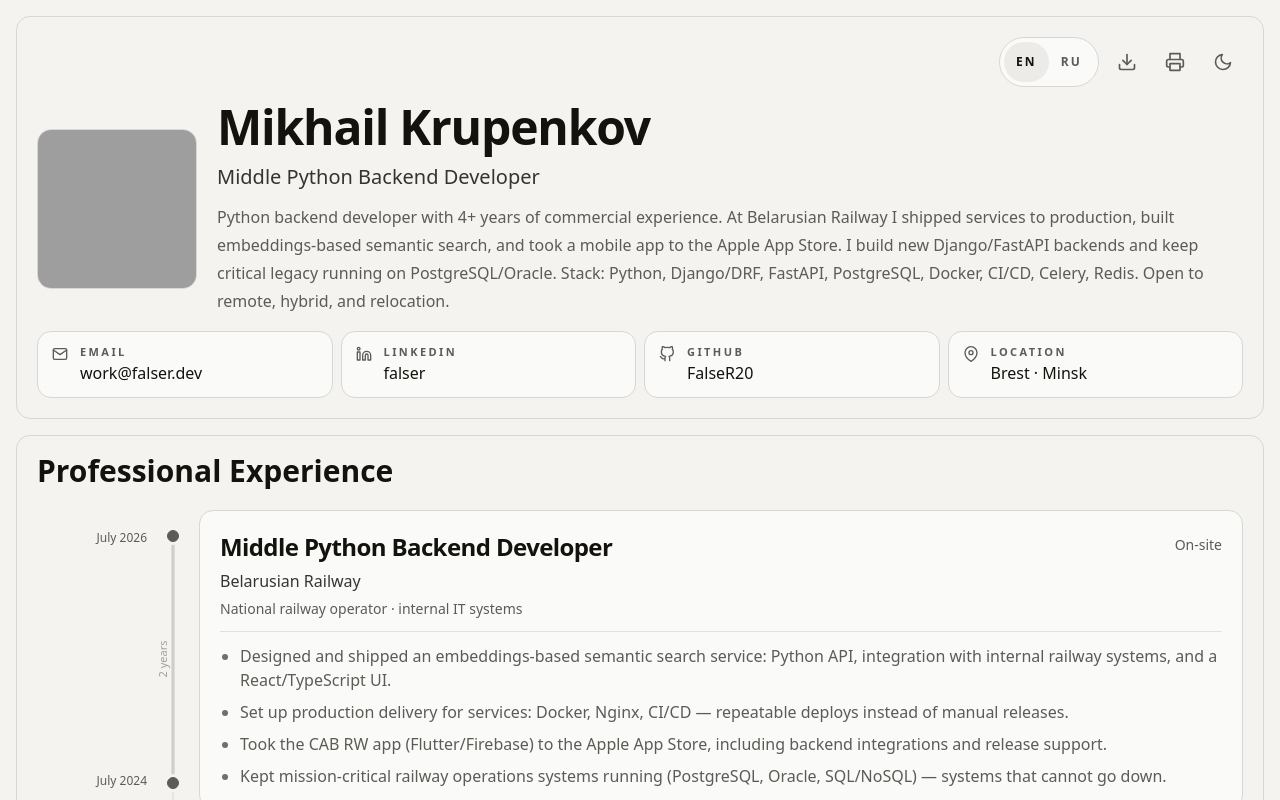
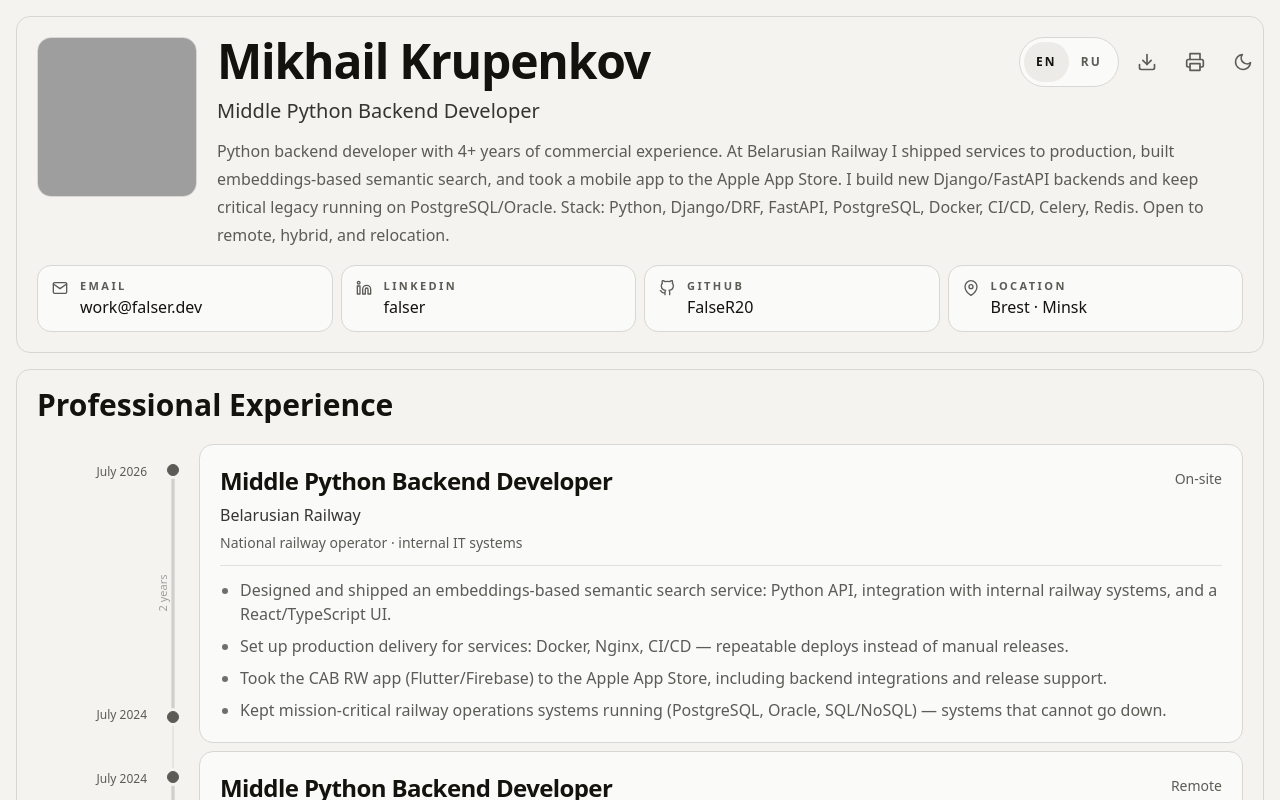
Before and after one commit to FalseR20/FalseR20.github.io, a React (Vite) app: page / in a window 1280 px wide. Shown: the top 800 px of the page. Built offline with nearby package versions, Linux system fonts and the light colour scheme; grey boxes are pictures that could not be loaded.

Commit message:
fix: remove empty space above the name

```diff
--- a/src/features/cv/components/ProfileSection.tsx
+++ b/src/features/cv/components/ProfileSection.tsx
@@ -68,9 +68,8 @@ export function ProfileSection({
 
   return (
     <Card>
-      <CardContent>
-        <VStack className="gap-3 sm:gap-4">
-          <div className="cv-print-hidden flex items-center justify-end gap-2">
+      <CardContent className="relative">
+        <div className="cv-print-hidden mb-3 flex items-center justify-end gap-2 sm:mb-4 lg:absolute lg:top-0 lg:right-0 lg:z-10 lg:mb-0">
           <LocaleSwitcher
             locale={locale}
             locales={locales}
@@ -118,7 +117,7 @@ export function ProfileSection({
         </div>
 
         <VStack size="lg">
-            <div className="cv-print-profile-intro flex flex-col items-center gap-4 lg:flex-row lg:items-center lg:gap-5">
+          <div className="cv-print-profile-intro flex flex-col items-center gap-4 lg:flex-row lg:items-start lg:gap-5">
             {showProfilePhoto ? (
               <img
                 src={profilePhotoUrl}
@@ -130,7 +129,7 @@ export function ProfileSection({
               size="md"
               className="cv-print-profile-heading min-w-0 text-center lg:text-left"
             >
-                <h1 className="text-4xl font-semibold tracking-tight sm:text-5xl">
+              <h1 className="text-4xl font-semibold tracking-tight sm:text-5xl lg:pr-72">
                 {profile.fullName}
               </h1>
               <p className="text-lg text-foreground/85 sm:text-xl">
@@ -194,9 +193,7 @@ export function ProfileSection({
           </div>
 
           <div className="cv-print-only -mt-3 text-right text-xs leading-5 text-muted-foreground/75">
-              <span className="font-medium">
-                {t("ui.print.onlineVersion")}:{" "}
-              </span>
+            <span className="font-medium">{t("ui.print.onlineVersion")}: </span>
             <a
               href={currentPageUrl}
               className="font-medium break-all text-muted-foreground/85"
@@ -205,7 +202,6 @@ export function ProfileSection({
             </a>
           </div>
         </VStack>
-        </VStack>
       </CardContent>
     </Card>
   );
--- a/src/index.css
+++ b/src/index.css
@@ -164,9 +164,13 @@
     text-align: left !important;
   }
 
+  .cv-print-profile-heading h1 {
+    padding-right: 0 !important;
+  }
+
   .cv-print-profile-intro {
     flex-direction: row !important;
-    align-items: center !important;
+    align-items: start !important;
   }
 
   .cv-print-profile-photo {
```
Lines whose indentation alone changed are shown as unchanged.
